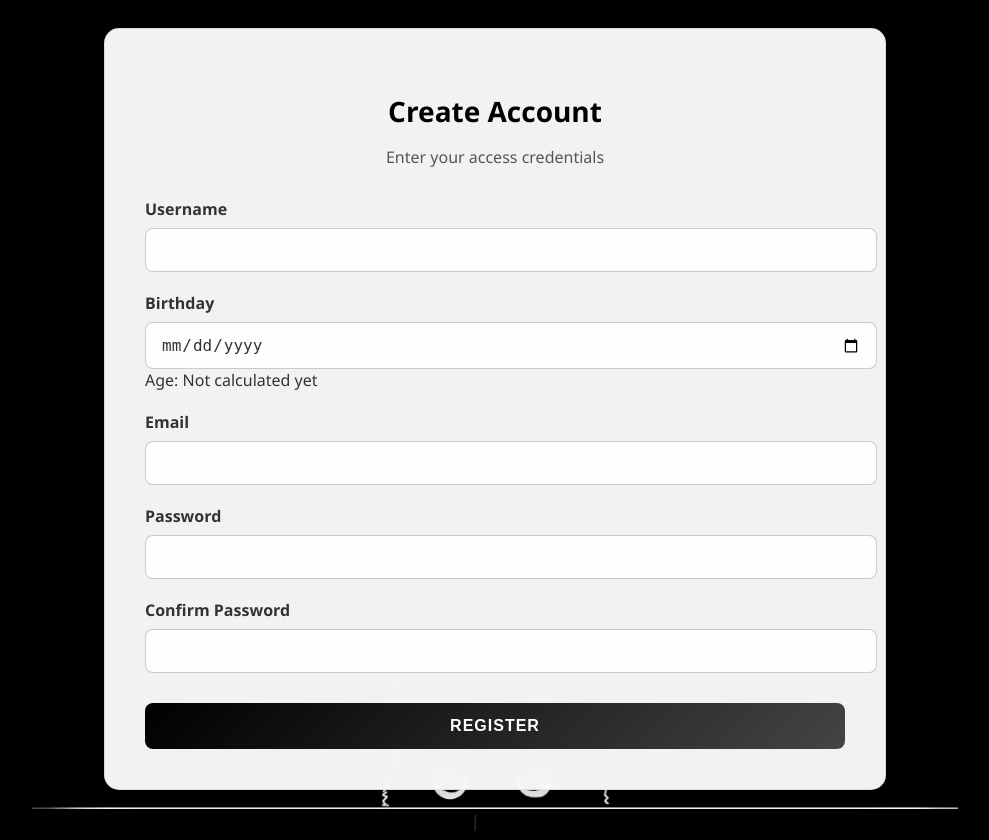
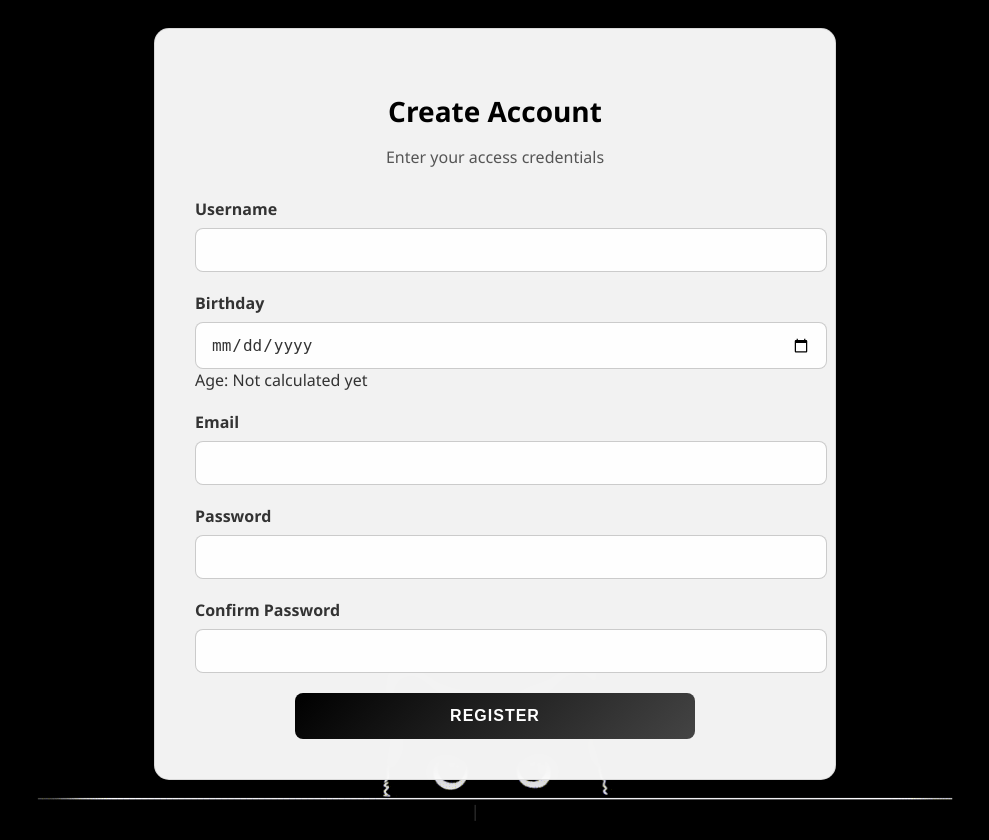
Before and after one commit to AldrinClave/Registration-Website1, a Flask app: page / in a window 1280 px wide. Shown: the whole page, without its empty margins (145-1134 px from the left). Run offline with Flask 3, Linux system fonts and the light colour scheme; parts of the project's set-up code (start-up, migrations or seed data) failed here and were passed over.

Commit message:
Update style.css

```diff
--- a/static/css/style.css
+++ b/static/css/style.css
@@ -31,7 +31,7 @@ padding: 20px;
 padding: 40px;
 border-radius: 15px;
 width: 100%;
-max-width: 700px;
+max-width: 600px;
 background-color: rgba(255, 255, 255, 0.95);
 box-shadow: 0 8px 32px rgba(0, 0, 0, 0.2);
 backdrop-filter: blur(10px);
@@ -227,11 +227,7 @@ color: #000;
 background-color: rgba(0, 0, 0, 0.1);
 padding: 10px;
 border-radius: 8px;
-
-
-
-
-
+}
 
 input:focus {
   border-color: #000;
```
